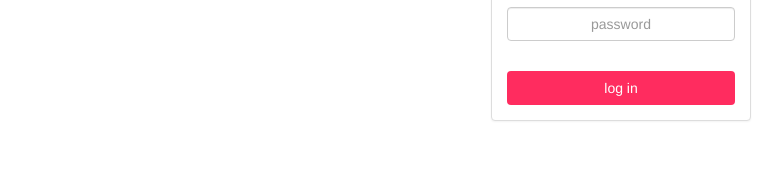
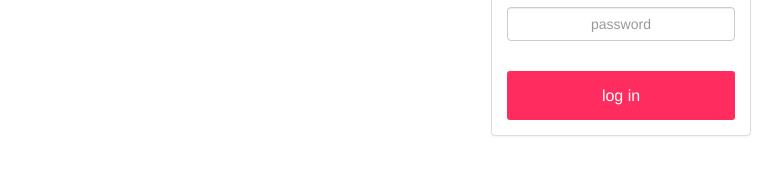
Before and after one commit to jeyjey78/dashboardPops, a website: page index.html at #!/login in a window 1280 px wide. Shown: the part 269-444 px from the top of the page, without its empty margins (19-801 px from the left). Drawn offline with nearby package versions, Linux system fonts and the light colour scheme; some packages are replaced by stand-ins of ours.

Commit message:
Fix design button

```diff
--- a/components/css/login.css
+++ b/components/css/login.css
@@ -49,7 +49,7 @@
   box-shadow: none;
 }
 
-.btn {
+.btnLogin {
   border: 2px solid transparent;
   background: #ff2c5f;
   color: #ffffff;
@@ -66,7 +66,7 @@
   margin: 0 auto;
 }
 
-.btn:hover {
+.btnLogin:hover {
   background-color: #FF587F;
 }
 
--- a/login/login.html
+++ b/login/login.html
@@ -18,7 +18,7 @@
               <label class="login-field-icon fui-lock" for="login-pass"></label>
             </div>
 
-            <button class="btn btn-large btn-block" ng-click="logInAction()">log in</button>
+            <button class="btnLogin btn-large btn-block" ng-click="logInAction()">log in</button>
           </div>
         </div>
       </div>
```
